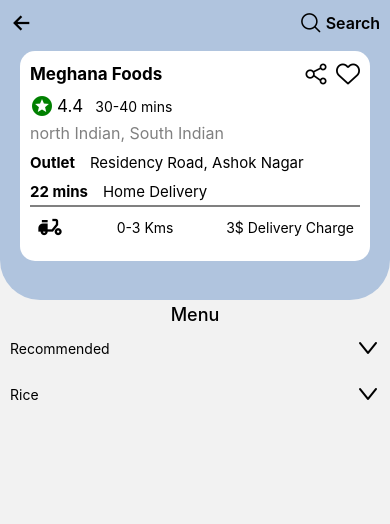
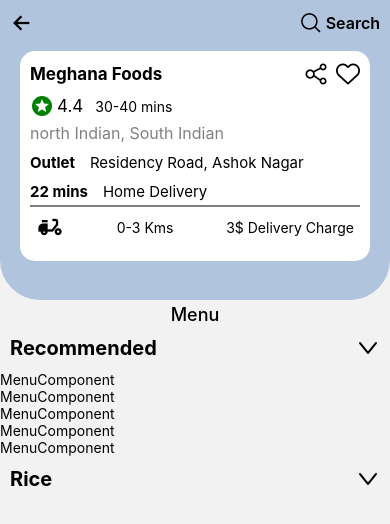
Before and after one commit to Ajay01103/Swiggy_Expo, a React Native app: screen / in a window 390 px wide. Both pictures are taken after a click on the element 195 px from the left and 658 px from the top of the page. Shown: the top 524 px of the page. Built offline with nearby package versions, Linux system fonts and the light colour scheme.

Commit message:
initial commit

```diff
--- a/components/FoodItem.js
+++ b/components/FoodItem.js
@@ -1,17 +1,38 @@
 import { View, Text, Pressable } from 'react-native'
-import React from 'react'
+import { useState } from 'react'
 import { AntDesign } from "@expo/vector-icons"
+import MenuComponent from './MenuComponent';
 
 const FoodItem = ({item}) => {
-  const data = [item]
+  const data = [item];
+  const [selected, setSelected] = useState(['Recommended']);
+
+  const handleItemSelect = (item) => {
+    const itemSelected = selected.find((c) => c === item);
+    if (itemSelected) {
+      setSelected(selected.filter((sel) => sel !== item));
+    } else {
+      setSelected([...selected,item])
+    }
+  }
   return (
     <View>
       {data.map((item, i) => (
         <>
-         <Pressable key={i} style={{ margin: 10, flexDirection: "row", alignItems: "center", justifyContent: "space-between"}}>
-            <Text>{item.name}</Text>
+         <Pressable
+         onPress={() => handleItemSelect(item.name)}
+         key={i} style={{ margin: 10, flexDirection: "row", alignItems: "center", justifyContent: "space-between"}}>
+            <Text style={{ fontSize: 20, fontWeight: "bold"}}>{item.name}</Text>
             <AntDesign name='down' size={24} color="black" />
          </Pressable>
+
+         {selected.includes(item.name) ? (
+            item.items.map((food, index) => (
+                <MenuComponent food={food} key={index}/>
+            ))
+         ) : (
+            null
+         )}
         </>
       ))}
     </View>
--- /dev/null
+++ b/components/MenuComponent.js
@@ -0,0 +1,12 @@
+import { View, Text } from 'react-native'
+import React from 'react'
+
+const MenuComponent = () => {
+  return (
+    <View>
+      <Text>MenuComponent</Text>
+    </View>
+  )
+}
+
+export default MenuComponent
```
